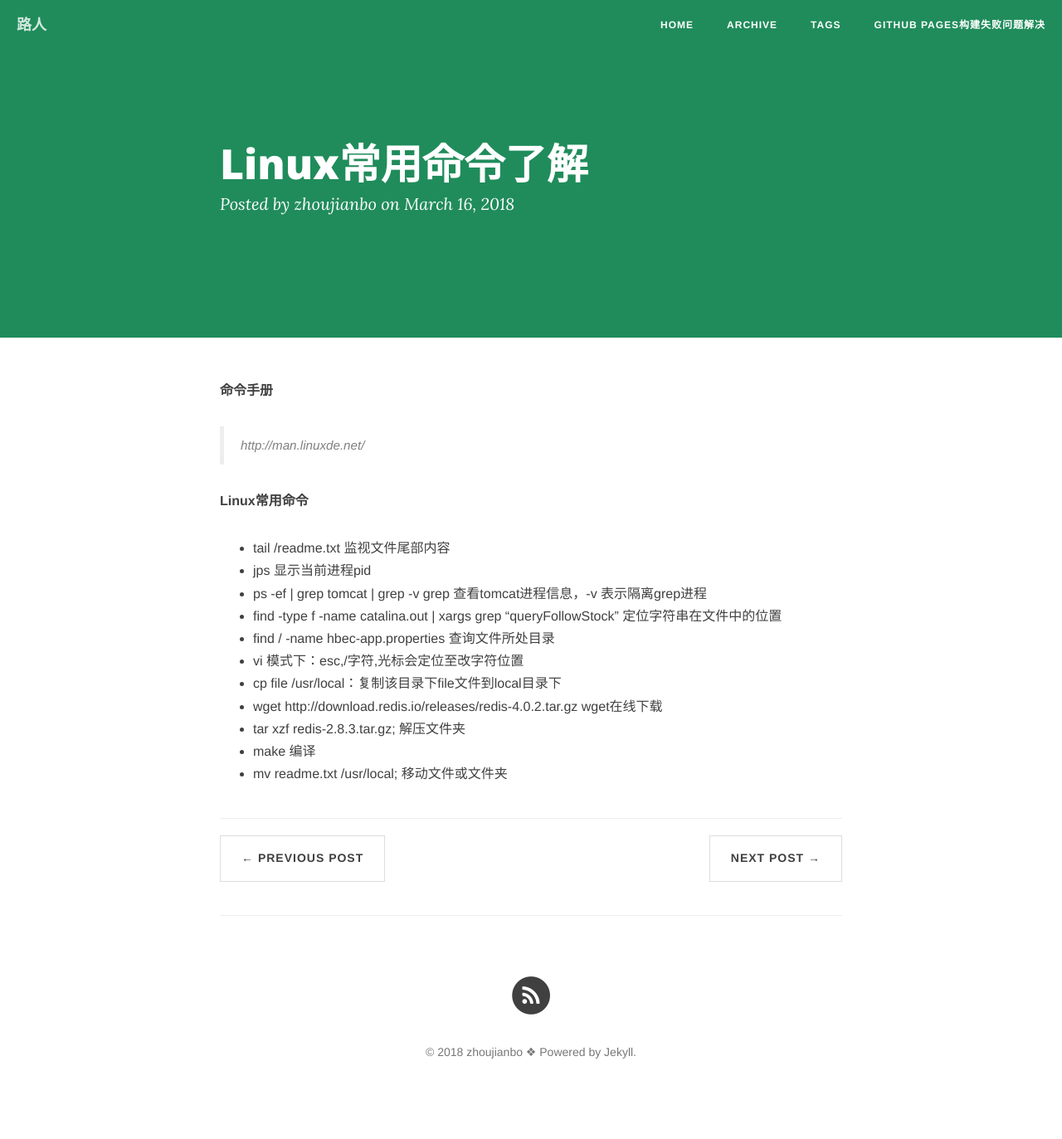
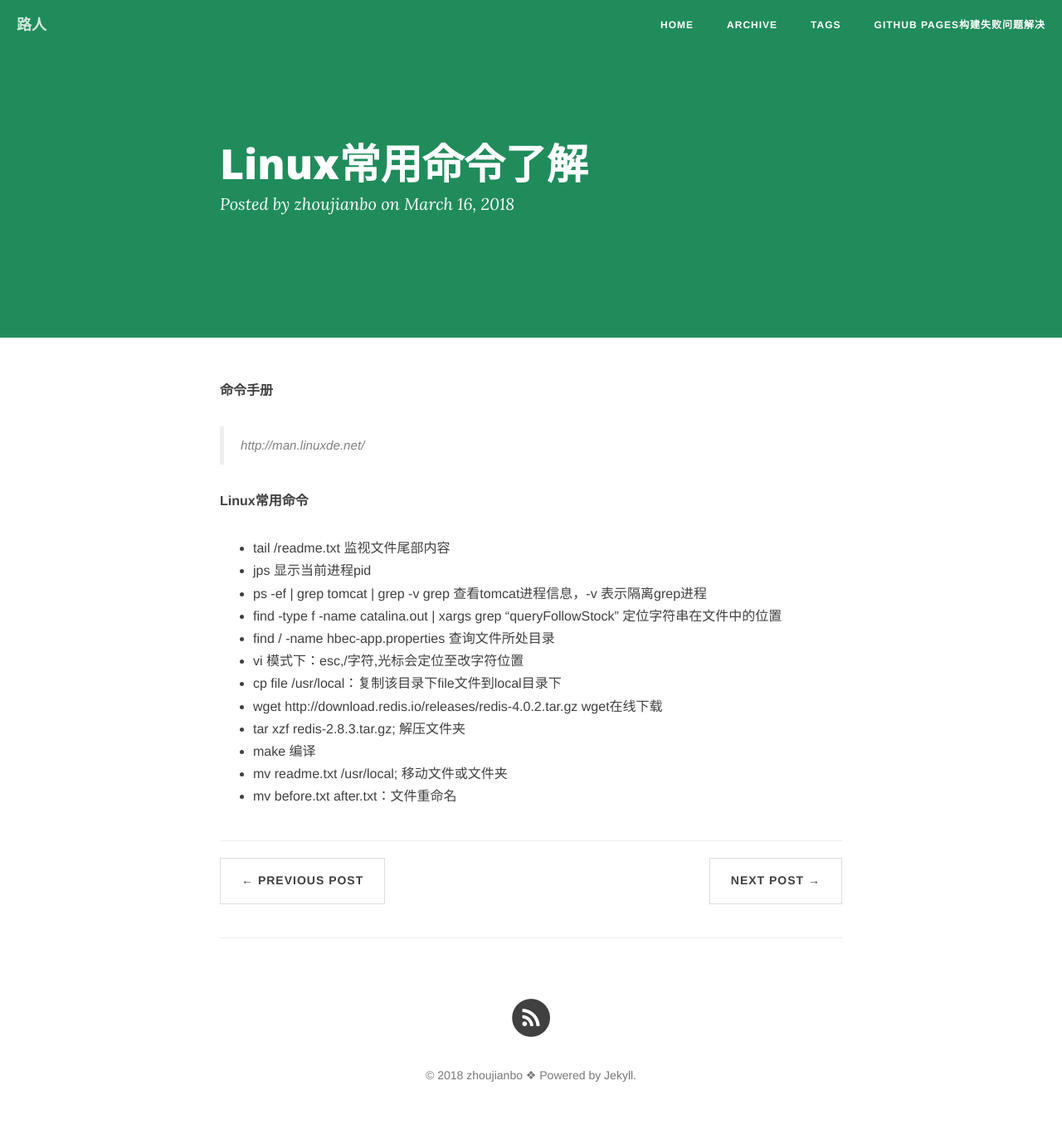
Before and after one commit to ZhouJianBoPro/ZhouJianBoPro.github.io, a Jekyll site: the page built from _posts/2018-03-16-linux.md, in a window 1280 px wide. Shown: the whole page at 83% size. Built offline with Jekyll 4.4.1, drawn with Linux system fonts in a browser that asks for light colours; nearby versions of some CDN libraries; comment, search, counter and statistics services are not loaded; before the commit the page ends 1346 px from its top, so only the background shows below that.

Commit message:
defalut commit；

```diff
--- a/_posts/2018-03-16-linux.md
+++ b/_posts/2018-03-16-linux.md
@@ -22,3 +22,4 @@ description: Linux常用命令了解。
 - tar xzf redis-2.8.3.tar.gz; 解压文件夹
 - make   编译
 - mv readme.txt /usr/local; 移动文件或文件夹
+- mv before.txt after.txt：文件重命名
```
